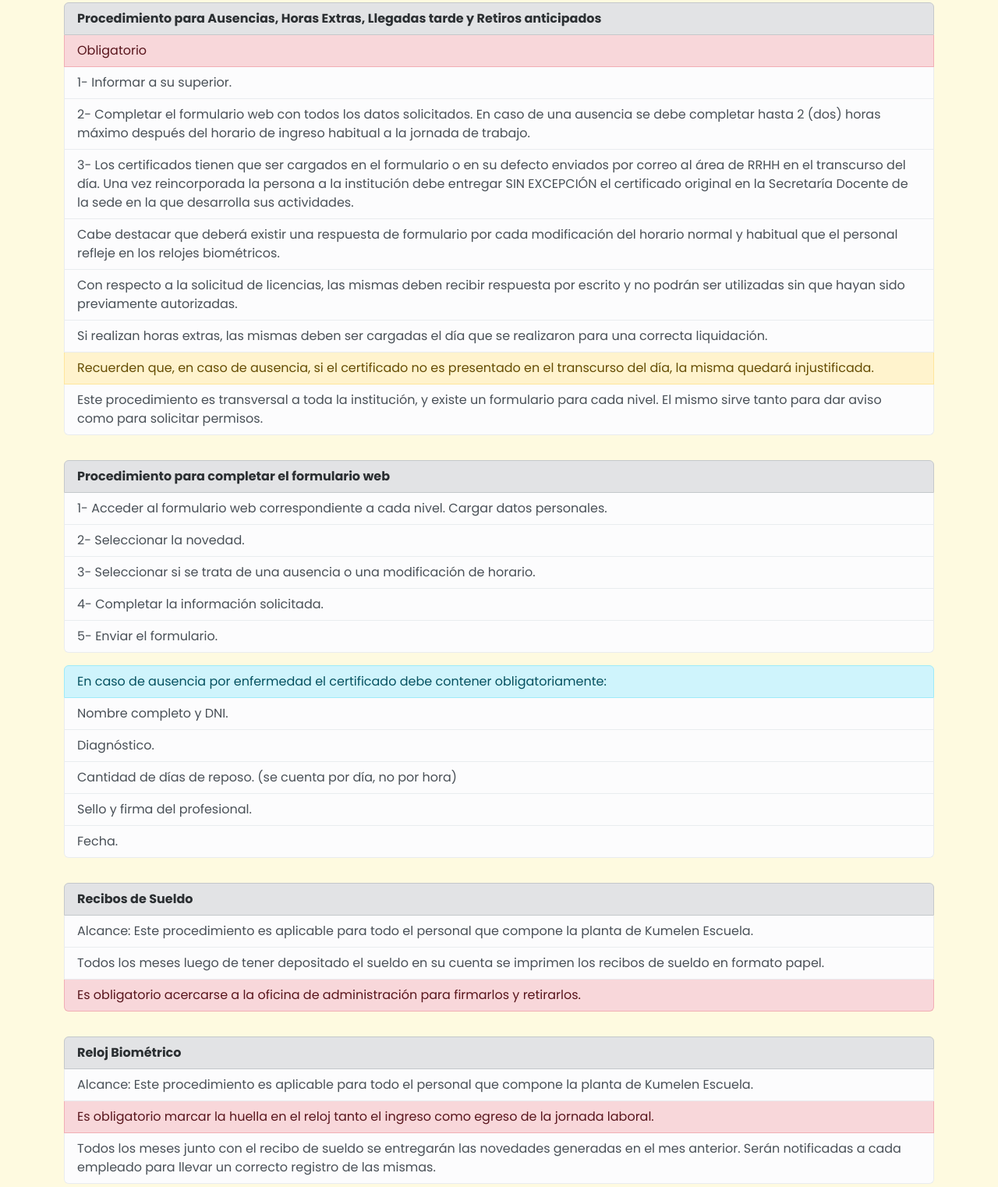
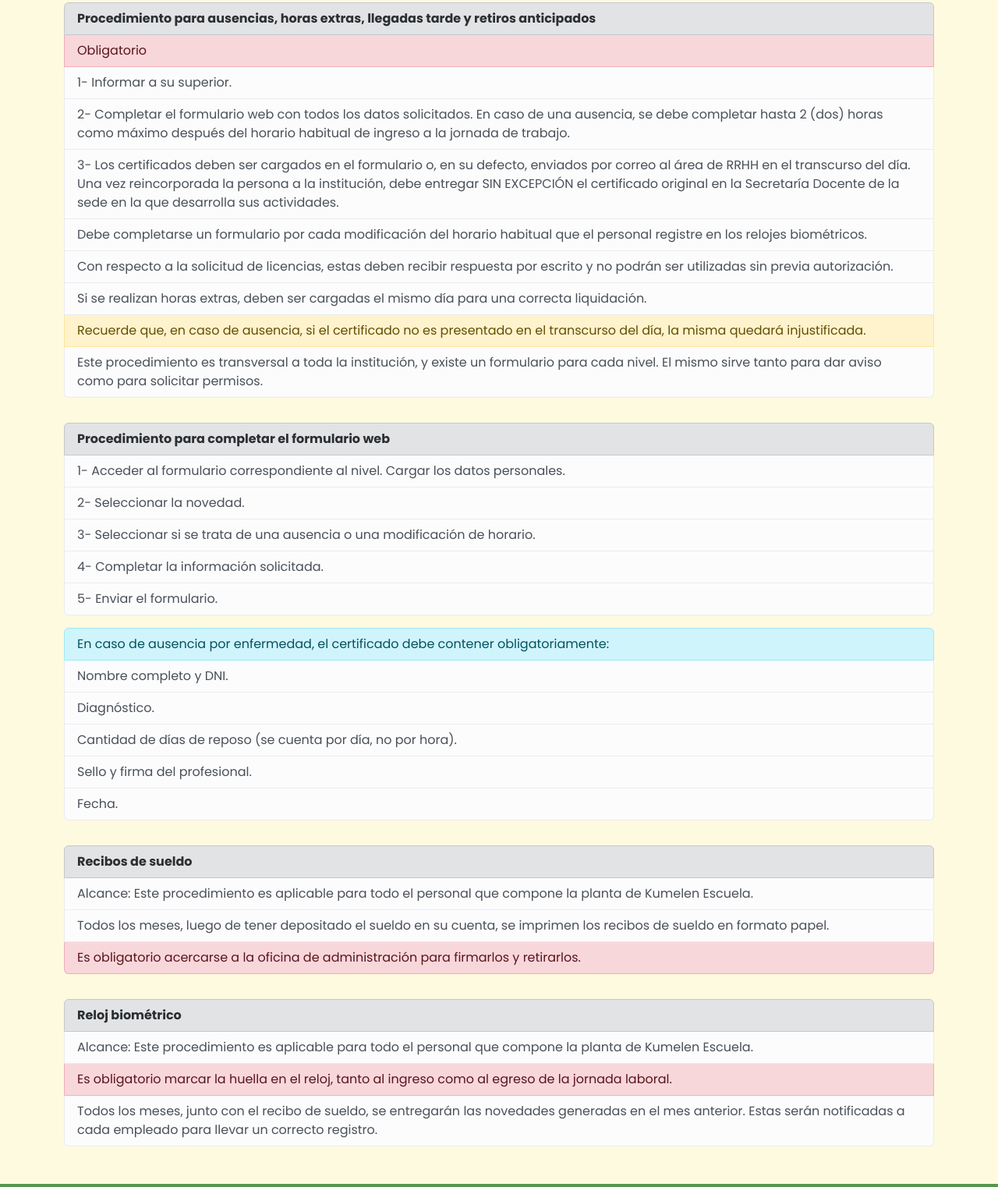
Before and after one commit to monacoleandrokevin/rrhh-kumelen-blog-monaco, a website: page pages/attendance.html in a window 1280 px wide. Shown: the part 305-1827 px from the top of the page at 78% size. Drawn offline with nearby package versions, Linux system fonts and the light colour scheme.

Commit message:
imagenesGremios

```diff
--- a/pages/attendance.html
+++ b/pages/attendance.html
@@ -96,7 +96,7 @@
       <section>
         <ul class="list-group">
           <li class="list-group-item list-group-item-secondary">
-            Procedimiento para Ausencias, Horas Extras, Llegadas tarde y Retiros
+            Procedimiento para ausencias, horas extras, llegadas tarde y retiros
             anticipados
           </li>
           <li class="list-group-item list-group-item-danger">Obligatorio</li>
@@ -105,32 +105,32 @@
           </li>
           <li class="list-group-item list-group-item-light">
             2- Completar el formulario web con todos los datos solicitados. En
-            caso de una ausencia se debe completar hasta 2 (dos) horas máximo
-            después del horario de ingreso habitual a la jornada de trabajo.
+            caso de una ausencia, se debe completar hasta 2 (dos) horas como
+            máximo después del horario habitual de ingreso a la jornada de
+            trabajo.
           </li>
           <li class="list-group-item list-group-item-light">
-            3- Los certificados tienen que ser cargados en el formulario o en su
-            defecto enviados por correo al área de RRHH en el transcurso del
-            día. Una vez reincorporada la persona a la institución debe entregar
-            SIN EXCEPCIÓN el certificado original en la Secretaría Docente de la
-            sede en la que desarrolla sus actividades.
+            3- Los certificados deben ser cargados en el formulario o, en su
+            defecto, enviados por correo al área de RRHH en el transcurso del
+            día. Una vez reincorporada la persona a la institución, debe
+            entregar SIN EXCEPCIÓN el certificado original en la Secretaría
+            Docente de la sede en la que desarrolla sus actividades.
           </li>
           <li class="list-group-item list-group-item-light">
-            Cabe destacar que deberá existir una respuesta de formulario por
-            cada modificación del horario normal y habitual que el personal
-            refleje en los relojes biométricos.
+            Debe completarse un formulario por cada modificación del horario
+            habitual que el personal registre en los relojes biométricos.
           </li>
           <li class="list-group-item list-group-item-light">
-            Con respecto a la solicitud de licencias, las mismas deben recibir
-            respuesta por escrito y no podrán ser utilizadas sin que hayan sido
-            previamente autorizadas.
+            Con respecto a la solicitud de licencias, estas deben recibir
+            respuesta por escrito y no podrán ser utilizadas sin previa
+            autorización.
           </li>
           <li class="list-group-item list-group-item-light">
-            Si realizan horas extras, las mismas deben ser cargadas el día que
-            se realizaron para una correcta liquidación.
+            Si se realizan horas extras, deben ser cargadas el mismo día para
+            una correcta liquidación.
           </li>
           <li class="list-group-item list-group-item-warning">
-            Recuerden que, en caso de ausencia, si el certificado no es
+            Recuerde que, en caso de ausencia, si el certificado no es
             presentado en el transcurso del día, la misma quedará injustificada.
           </li>
           <li class="list-group-item list-group-item-light">
@@ -139,13 +139,14 @@
             para solicitar permisos.
           </li>
         </ul>
+
         <ul class="list-group">
           <li class="list-group-item list-group-item-secondary">
             Procedimiento para completar el formulario web
           </li>
           <li class="list-group-item list-group-item-light">
-            1- Acceder al formulario web correspondiente a cada nivel. Cargar
-            datos personales.
+            1- Acceder al formulario correspondiente al nivel. Cargar los datos
+            personales.
           </li>
           <li class="list-group-item list-group-item-light">
             2- Seleccionar la novedad.
@@ -161,9 +162,10 @@
             5- Enviar el formulario.
           </li>
         </ul>
+
         <ul class="list-group">
           <li class="list-group-item list-group-item-info">
-            En caso de ausencia por enfermedad el certificado debe contener
+            En caso de ausencia por enfermedad, el certificado debe contener
             obligatoriamente:
           </li>
           <li class="list-group-item list-group-item-light">
@@ -171,7 +173,7 @@
           </li>
           <li class="list-group-item list-group-item-light">Diagnóstico.</li>
           <li class="list-group-item list-group-item-light">
-            Cantidad de días de reposo. (se cuenta por día, no por hora)
+            Cantidad de días de reposo (se cuenta por día, no por hora).
           </li>
           <li class="list-group-item list-group-item-light">
             Sello y firma del profesional.
@@ -179,18 +181,19 @@
           <li class="list-group-item list-group-item-light">Fecha.</li>
         </ul>
       </section>
+
       <section>
         <ul class="list-group">
           <li class="list-group-item list-group-item-secondary">
-            Recibos de Sueldo
+            Recibos de sueldo
           </li>
           <li class="list-group-item list-group-item-light">
             Alcance: Este procedimiento es aplicable para todo el personal que
             compone la planta de Kumelen Escuela.
           </li>
           <li class="list-group-item list-group-item-light">
-            Todos los meses luego de tener depositado el sueldo en su cuenta se
-            imprimen los recibos de sueldo en formato papel.
+            Todos los meses, luego de tener depositado el sueldo en su cuenta,
+            se imprimen los recibos de sueldo en formato papel.
           </li>
           <li class="list-group-item list-group-item-danger">
             Es obligatorio acercarse a la oficina de administración para
@@ -198,23 +201,24 @@
           </li>
         </ul>
       </section>
+
       <section>
         <ul class="list-group">
           <li class="list-group-item list-group-item-secondary">
-            Reloj Biométrico
+            Reloj biométrico
           </li>
           <li class="list-group-item list-group-item-light">
             Alcance: Este procedimiento es aplicable para todo el personal que
             compone la planta de Kumelen Escuela.
           </li>
           <li class="list-group-item list-group-item-danger">
-            Es obligatorio marcar la huella en el reloj tanto el ingreso como
-            egreso de la jornada laboral.
+            Es obligatorio marcar la huella en el reloj, tanto al ingreso como
+            al egreso de la jornada laboral.
           </li>
           <li class="list-group-item list-group-item-light">
-            Todos los meses junto con el recibo de sueldo se entregarán las
-            novedades generadas en el mes anterior. Serán notificadas a cada
-            empleado para llevar un correcto registro de las mismas.
+            Todos los meses, junto con el recibo de sueldo, se entregarán las
+            novedades generadas en el mes anterior. Estas serán notificadas a
+            cada empleado para llevar un correcto registro.
           </li>
         </ul>
       </section>
--- a/scss/style.scss
+++ b/scss/style.scss
@@ -271,6 +271,12 @@ button,
   }
 }
 
+.seccion-noticia {
+  border-top: 2px solid $color-verde;
+  padding-top: 2rem;
+  margin-top: 3rem;
+}
+
 .artNoticia p {
   font-size: 14px;
 }
```
Also changed, not shown: pages/news.html (+13 -14 lines), css/style.css, images/ley13047.png (added), images/sadop.jpg (added), images/soeme.png (added), 1 other file.
